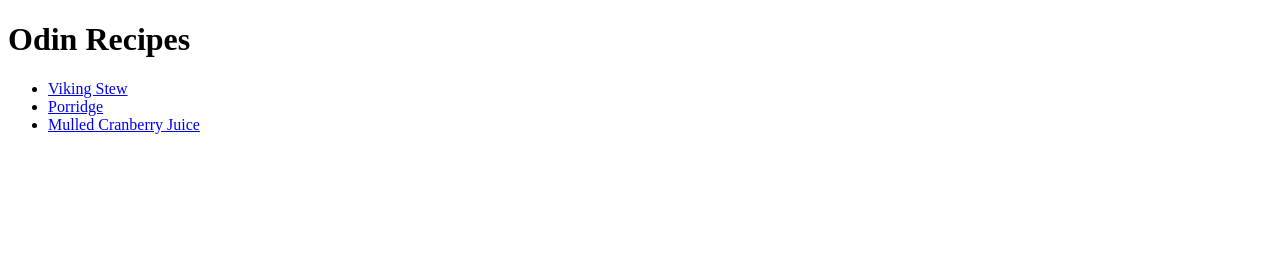
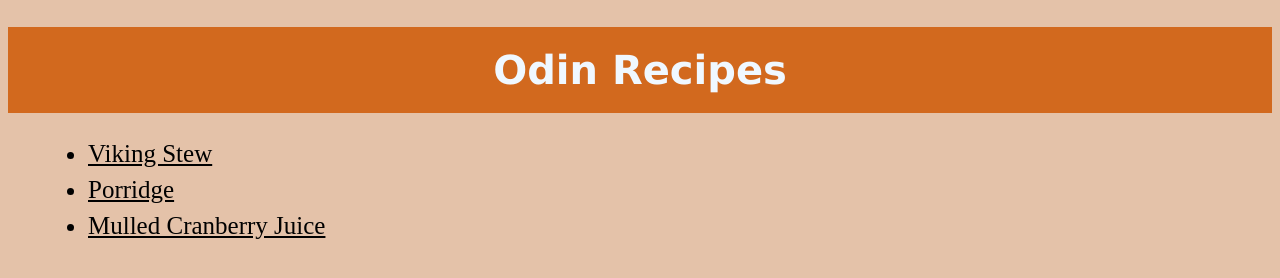
Before and after one commit to anmolSekh/odin-recipes, a plain HTML site: page index.html in a window 1280 px wide. Drawn offline with Linux system fonts and the light colour scheme.

Commit message:
added some basic styles to index.html

```diff
--- a/index.html
+++ b/index.html
@@ -4,13 +4,16 @@
         <meta charset="UTF-8">
         <meta name="viewport" content="width=device-width, initial-scale=1.0">
         <title>Recipes</title>
+        <link rel="stylesheet" href="styles.css">
     </head>
     <body>
-        <h1>Odin Recipes</h1>
+        <h1 class="odin">Odin Recipes</h1>
+        <div class="txtbox">
         <ul>
             <li><a href="recipes/stew.html" target="_self" rel="noopener noreferrer">Viking Stew</a></li>
             <li><a href="recipes/porridge.html" target="_self" rel="noopener noreferrer">Porridge</a></li>
             <li><a href="recipes/juice.html" target="_self" rel="noopener noreferrer">Mulled Cranberry Juice</a></li>
         </ul>
+        </div>
     </body>
 </html>
--- /dev/null
+++ b/styles.css
@@ -0,0 +1,22 @@
+h1 {
+    font-family: Verdana, Georgia, sans-serif;
+    font-size: 40px;
+    background-color: chocolate;
+    color: aliceblue;
+    padding: 20px 20px;
+    text-align: center;
+}
+.txtbox {
+    /* background-color: chocolate; */
+    padding-left: 40px;
+}
+li {
+    font-size: 25px;
+    margin-bottom: 8px;
+}
+a {
+    color: black;
+}
+body {
+    background-color: rgb(228, 194, 169);
+}
```
